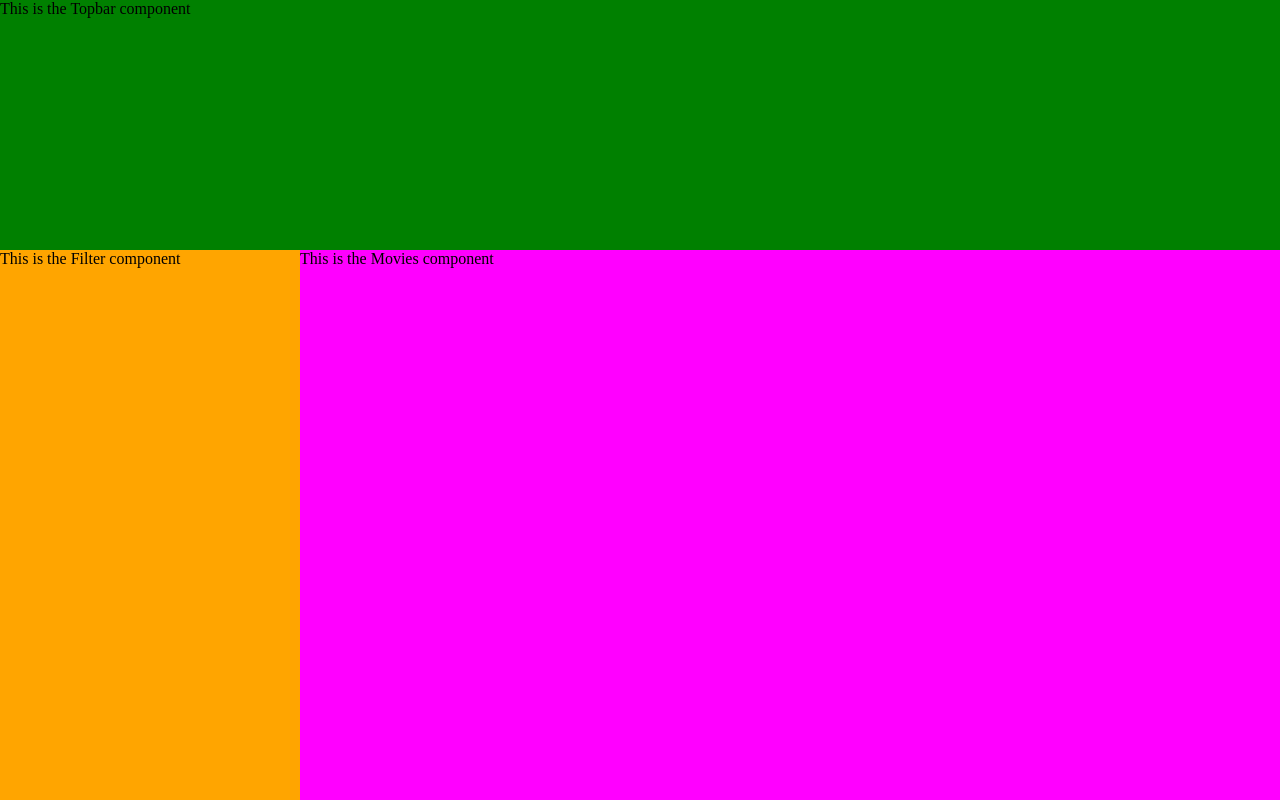
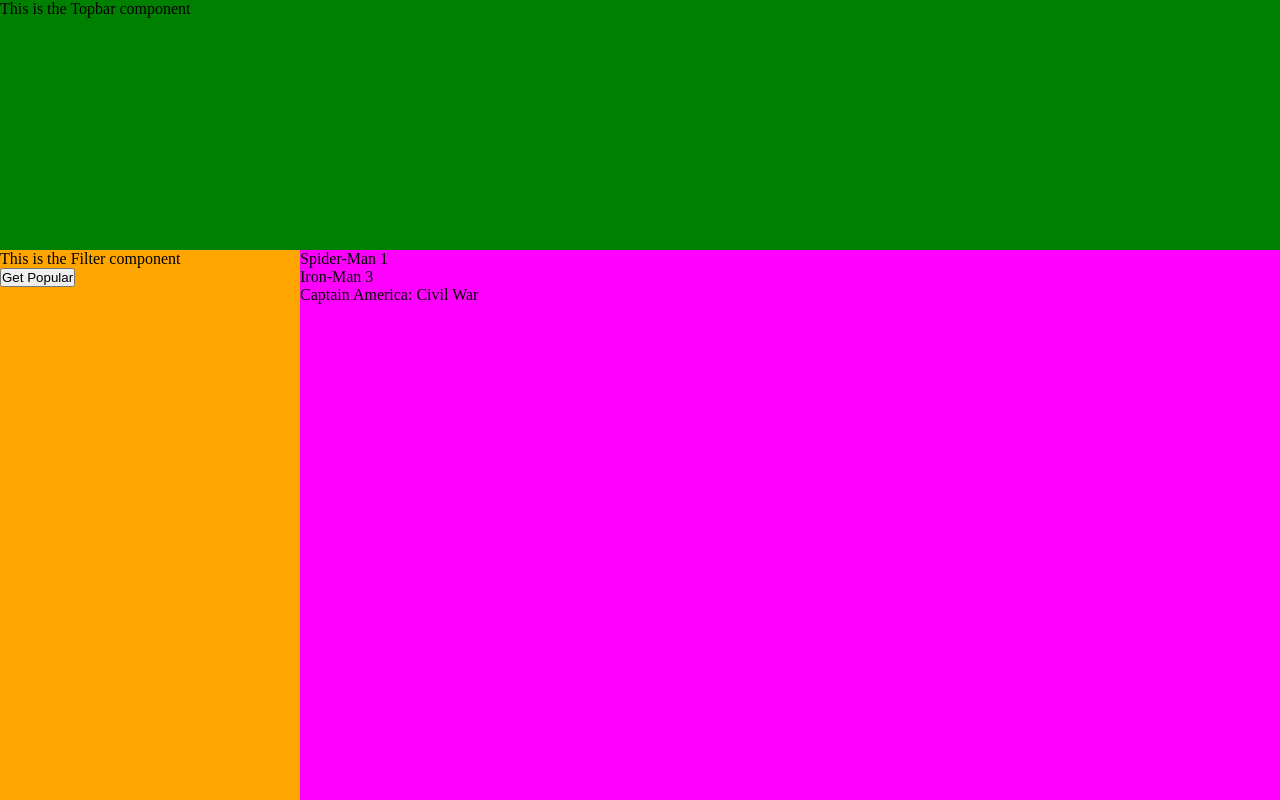
Before and after one commit to ConstantinGuiu/constantin-mdb, a Vue app: page / in a window 1280 px wide. Shown: the top 800 px of the page. Built offline with nearby package versions, Linux system fonts and the light colour scheme.

Commit message:
vuex installed and working

```diff
--- a/package.json
+++ b/package.json
@@ -9,7 +9,8 @@
   },
   "dependencies": {
     "core-js": "^3.8.3",
-    "vue": "^3.2.13"
+    "vue": "^3.2.13",
+    "vuex": "^4.0.2"
   },
   "devDependencies": {
     "@babel/core": "^7.12.16",
--- a/src/components/FiltersComp.vue
+++ b/src/components/FiltersComp.vue
@@ -1,10 +1,19 @@
 <template>
   <div id="filters-main">
-    <div id="filters-content" :class="{visible: visibleFilters}">
+    <div id="filters-content" :class="{ visible: visibleFilters }">
       <p>This is the {{ componentName }} component</p>
-      <button id="hide-filters" :class="{rotate: visibleFilters}" v-on:click="toggleFilters"><span class="material-icons">close</span></button>
-      </div>
-    <button id="show-filters" v-on:click="toggleFilters"><span class="material-icons">filter_alt</span></button>
+      <button id="getPopularBtn" v-on:click="getPopular">Get Popular</button>
+      <button
+        id="hide-filters"
+        :class="{ rotate: visibleFilters }"
+        v-on:click="toggleFilters"
+      >
+        <span class="material-icons">close</span>
+      </button>
+    </div>
+    <button id="show-filters" v-on:click="toggleFilters">
+      <span class="material-icons">filter_alt</span>
+    </button>
   </div>
 </template>
 
@@ -13,13 +22,16 @@ export default {
   data() {
     return {
       componentName: "Filter",
-      visibleFilters: false
+      visibleFilters: false,
     };
   },
   methods: {
-    toggleFilters(){
+    toggleFilters() {
       this.visibleFilters = !this.visibleFilters;
-    }
-  }
+    },
+    getPopular() {
+      this.$store.dispatch("getPopularMovies");
+    },
+  },
 };
 </script>
--- a/src/components/MoviesComp.vue
+++ b/src/components/MoviesComp.vue
@@ -1,13 +1,20 @@
 <template>
-  <div id="movies-main">This is the {{ componentName }} component</div>
+  <div id="movies-main">
+    <div id="movie-card" v-for="(movie, index) in moviesToDisplay" :key="index">
+      {{movie}}
+    </div>
+  </div>
 </template>
 
 <script>
 export default {
   data() {
-    return {
-      componentName: "Movies",
-    };
+    return {};
+  },
+  computed: {
+    moviesToDisplay() {
+      return this.$store.getters.getAllMovies;
+    },
   },
 };
 </script>
--- a/src/main.js
+++ b/src/main.js
@@ -1,4 +1,38 @@
-import { createApp } from 'vue'
+import {
+    createApp
+} from 'vue'
+import {
+    createStore
+} from 'vuex'
+
+const store = createStore({
+    state: {
+        moviesToDisplay: ["Spider-Man 1", "Iron-Man 3", "Captain America: Civil War"]
+    },
+    mutations: {
+        setMoviesToDisplay(state, payload) {
+            state.moviesToDisplay = payload;
+        }
+    },
+    actions: {
+        async getPopularMovies(state) {
+            const movies = await fetch("https://api.themoviedb.org/3/movie/popular?api_key=c40032dade4d1a42e0a2b3b831b512d1", {
+                Accept: "application/json"
+            })
+            const moviesArr = await movies.json();
+            state.commit("setMoviesToDisplay", moviesArr)
+        }
+    },
+    modules: {},
+    getters: {
+        getAllMovies: state => state.moviesToDisplay
+    }
+})
+
+
+
 import App from './App.vue'
 
-createApp(App).mount('#app')
+let app = createApp(App)
+app.use(store)
+app.mount('#app')
```
Also changed, not shown: 1 other file (tests, documents, lock files or other folders).
